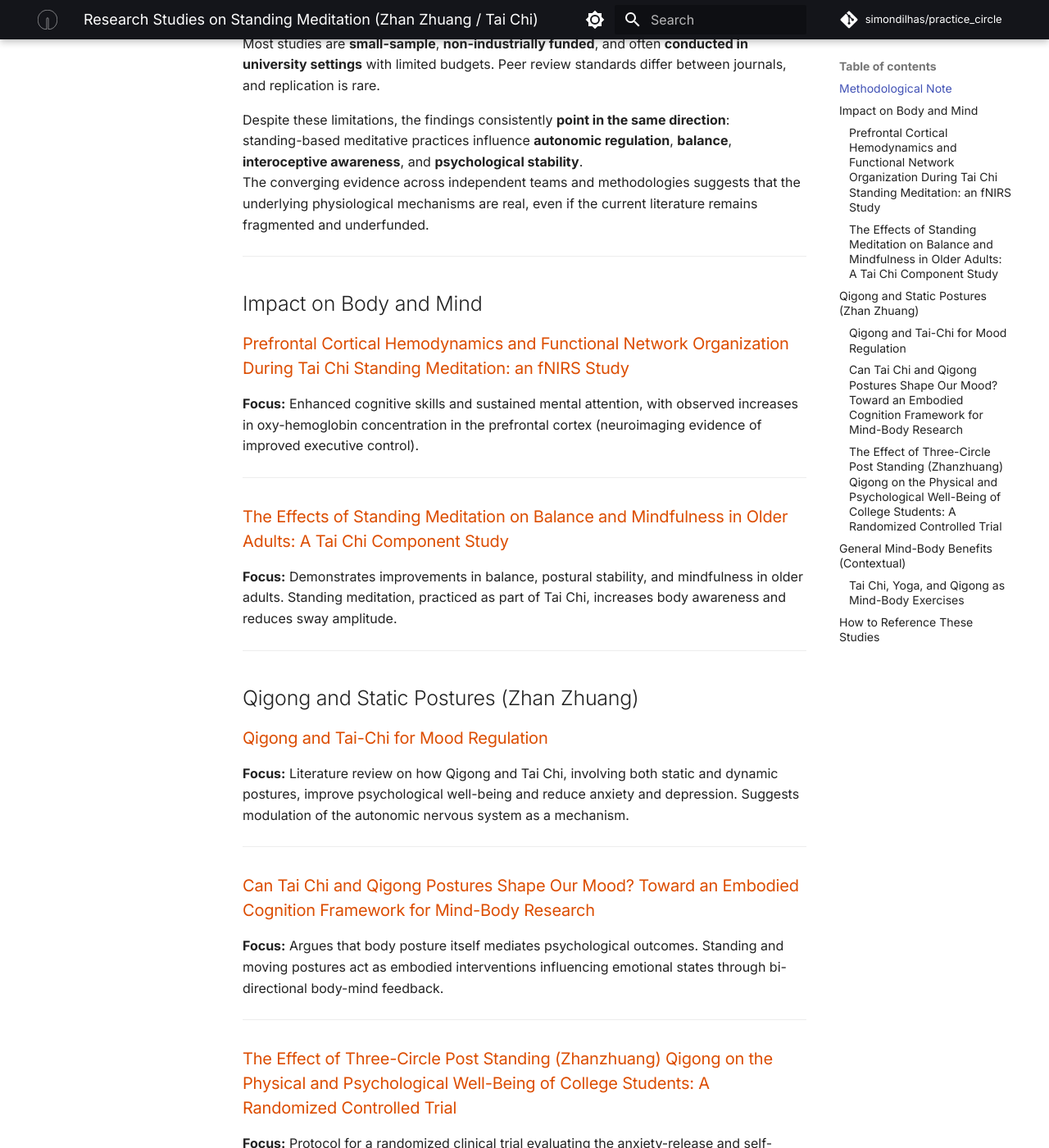
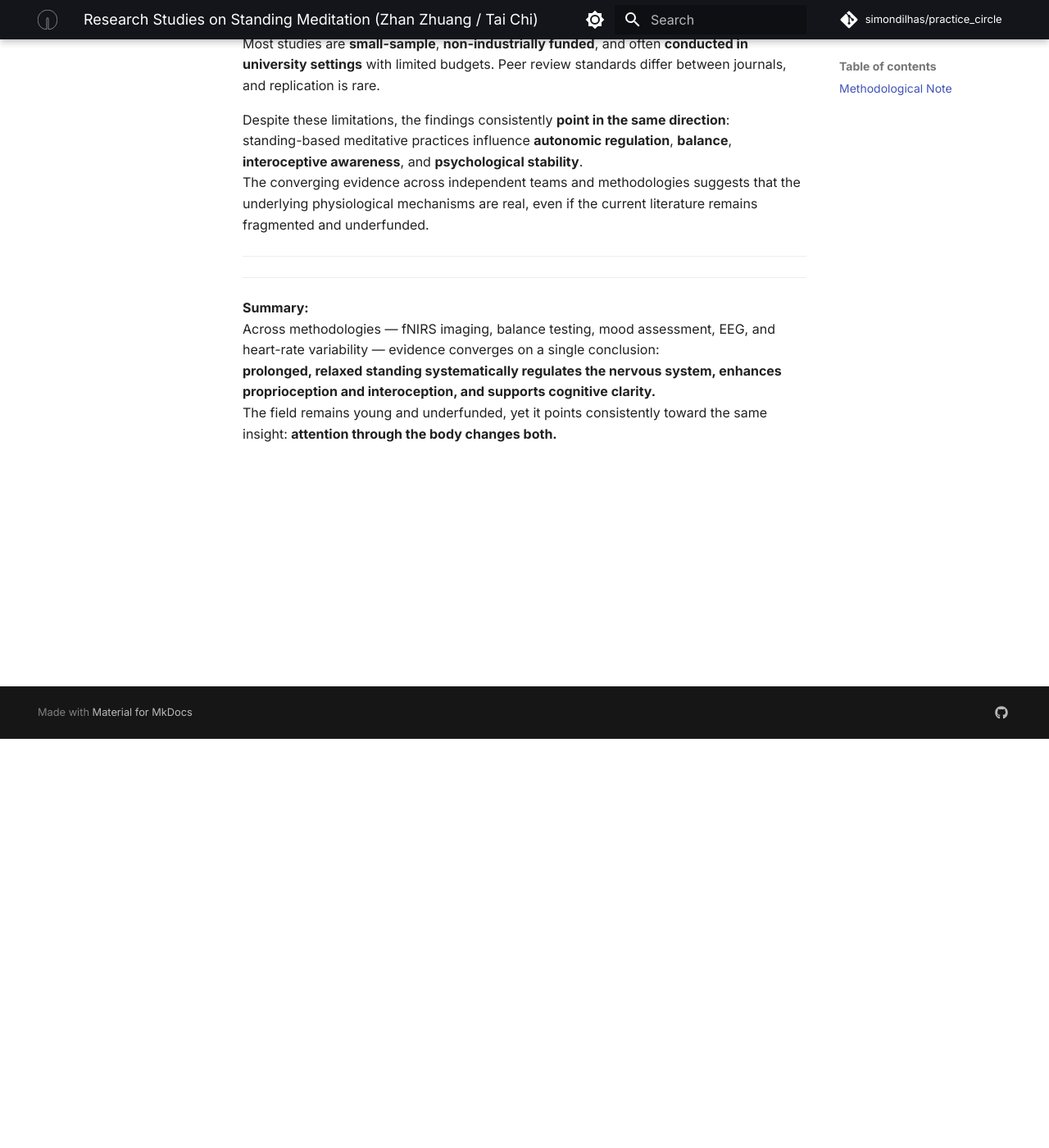
Before and after one commit to simondilhas/practice_circle, an MkDocs documentation site: the page built from docs/RESEARCH.md, in a window 1280 px wide and 1400 px high, scrolled down 499 px. Shown: the whole window at 82% size. Built offline with MkDocs 1.6.1 and Material for MkDocs 9.7.7, drawn with Linux system fonts in a browser that asks for light colours; comment, search, counter and statistics services are not loaded; some of the changed text lies outside the part shown.

Commit message:
Update RESEARCH.md

```diff
--- a/docs/RESEARCH.md
+++ b/docs/RESEARCH.md
@@ -16,48 +16,6 @@ The converging evidence across independent teams and methodologies suggests that
 
 ---
 
-## Impact on Body and Mind
-
-### [Prefrontal Cortical Hemodynamics and Functional Network Organization During Tai Chi Standing Meditation: an fNIRS Study](https://www.ncbi.nlm.nih.gov/pmc/articles/)
-**Focus:** Enhanced cognitive skills and sustained mental attention, with observed increases in oxy-hemoglobin concentration in the prefrontal cortex (neuroimaging evidence of improved executive control).
-
----
-
-### [The Effects of Standing Meditation on Balance and Mindfulness in Older Adults: A Tai Chi Component Study](https://scholarworks.wmich.edu/)
-**Focus:** Demonstrates improvements in balance, postural stability, and mindfulness in older adults. Standing meditation, practiced as part of Tai Chi, increases body awareness and reduces sway amplitude.
-
----
-
-## Qigong and Static Postures (Zhan Zhuang)
-
-### [Qigong and Tai-Chi for Mood Regulation](https://psychiatryonline.org/)
-**Focus:** Literature review on how Qigong and Tai Chi, involving both static and dynamic postures, improve psychological well-being and reduce anxiety and depression. Suggests modulation of the autonomic nervous system as a mechanism.
-
----
-
-### [Can Tai Chi and Qigong Postures Shape Our Mood? Toward an Embodied Cognition Framework for Mind-Body Research](https://www.frontiersin.org/)
-**Focus:** Argues that body posture itself mediates psychological outcomes. Standing and moving postures act as embodied interventions influencing emotional states through bi-directional body-mind feedback.
-
----
-
-### [The Effect of Three-Circle Post Standing (Zhanzhuang) Qigong on the Physical and Psychological Well-Being of College Students: A Randomized Controlled Trial](https://www.researchgate.net/)
-**Focus:** Protocol for a randomized clinical trial evaluating the anxiety-release and self-regulation effects of the “three-circle post” standing qigong form. Measures include Self-Rating Anxiety Scale (SAS), EEG activity, and heart rate variability.
-
----
-
-## General Mind-Body Benefits (Contextual)
-
-### [Tai Chi, Yoga, and Qigong as Mind-Body Exercises](https://www.ncbi.nlm.nih.gov/pmc/articles/)
-**Focus:** Introduction to a special issue summarizing broad evidence that Tai Chi and Qigong — including their static standing phases — enhance both physical and psychosocial health. Highlights their integration of movement, breath, and focused attention.
-
----
-
-## How to Reference These Studies
-
-To cite this page from other documents, use relative links such as:
-`[See research on autonomic regulation](../research.md#impact-on-body-and-mind)`
-or topic-specific anchors like
-`[Research on static postures](../research.md#qigong-and-static-postures-zhanzhuang)`.
 
 ---
 
```
